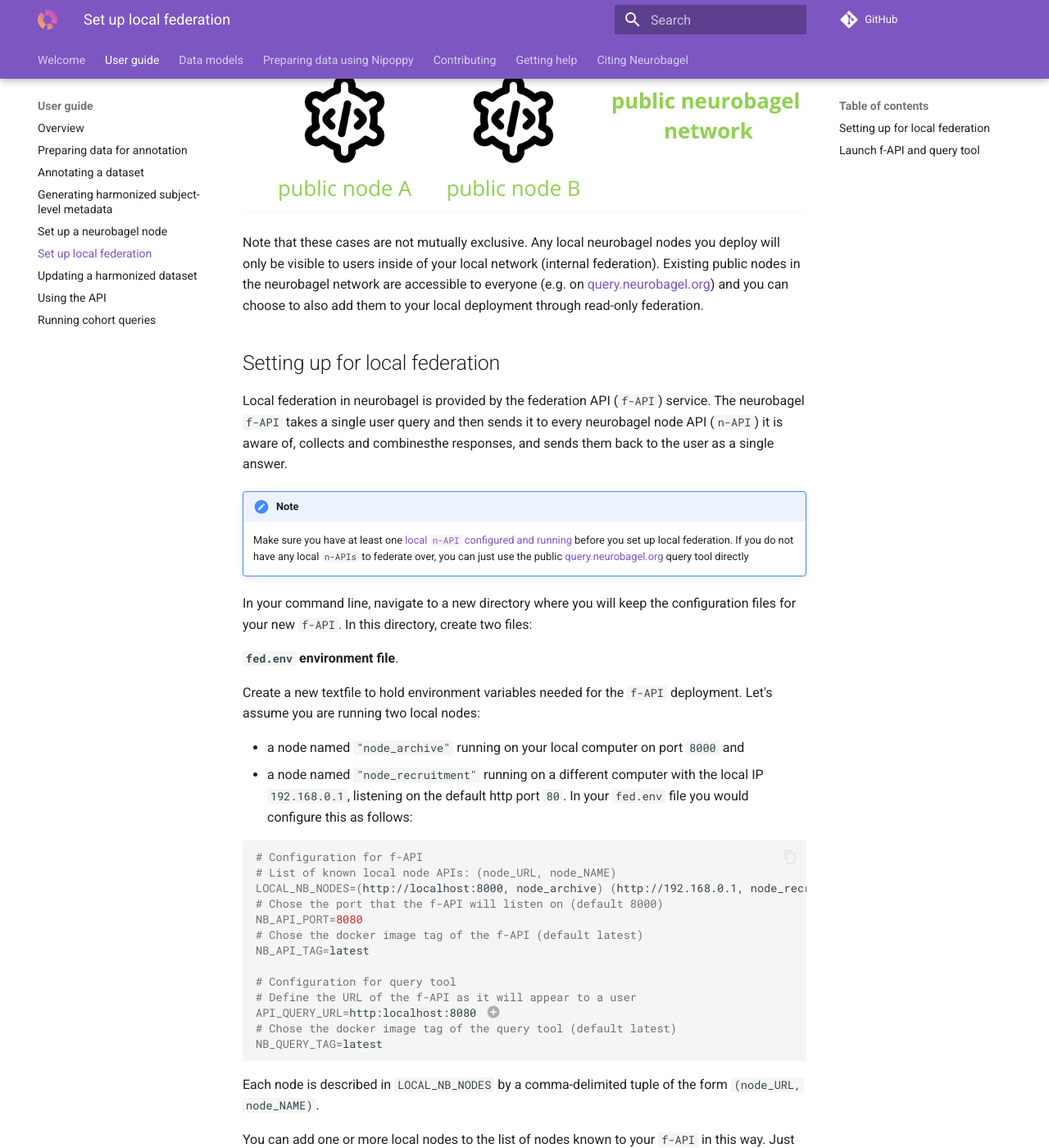
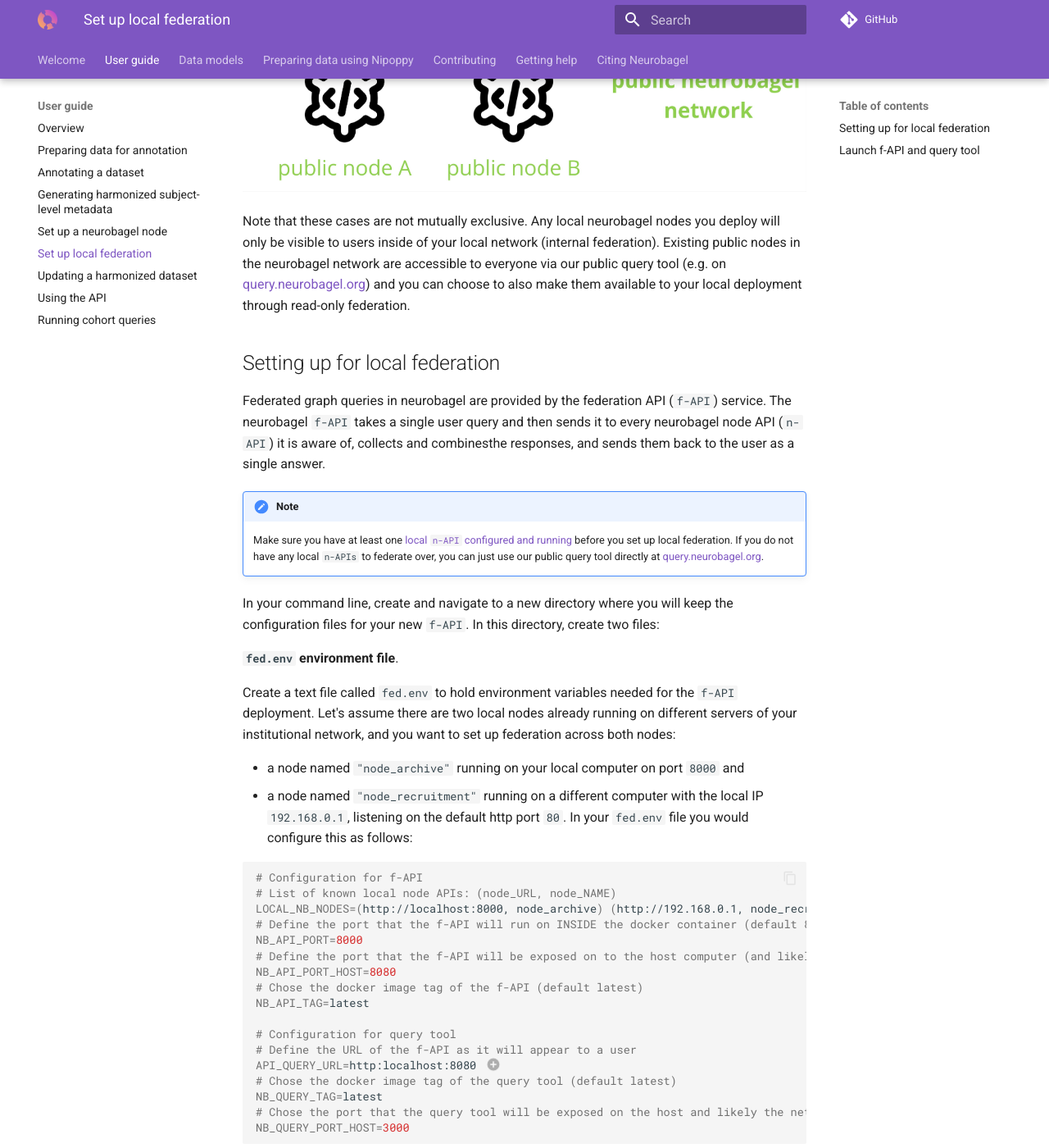
Before and after one commit to neurobagel/documentation, an MkDocs documentation site: the page built from docs/federate.md, in a window 1280 px wide and 1400 px high, scrolled down 946 px. Shown: the whole window at 82% size. Built offline with MkDocs 1.6.1 and Material for MkDocs 9.7.7, drawn with Linux system fonts in a browser that asks for light colours; comment, search, counter and statistics services are not loaded; some of the changed text lies outside the part shown.

Commit message:
Apply suggestions from code review
Co-authored-by: Alyssa Dai <alyssa.ydai@gmail.com>

````diff
--- a/docs/federate.md
+++ b/docs/federate.md
@@ -14,12 +14,12 @@ Note that these cases are not mutually exclusive.
 Any local neurobagel nodes you deploy will only be visible to users
 inside of your local network (internal federation).
 Existing public nodes in the neurobagel network are accessible
-to everyone (e.g. on [query.neurobagel.org](https://query.neurobagel.org/))
-and you can choose to also add them to your local deployment
+to everyone via our public query tool (e.g. on [query.neurobagel.org](https://query.neurobagel.org/))
+and you can choose to also make them available to your local deployment
 through read-only federation.
 
 ## Setting up for local federation
-Local federation in neurobagel is provided by the federation API (`f-API`) service.
+Federated graph queries in neurobagel are provided by the federation API (`f-API`) service.
 The neurobagel `f-API` takes a single user query and then sends it to every
 neurobagel node API (`n-API`) it is aware of, collects and combinesthe responses,
 and sends them back to the user as a single answer.
@@ -28,16 +28,15 @@ and sends them back to the user as a single answer.
 
     Make sure you have at least one [local `n-API` configured and running](infrastructure.md)
     before you set up local federation. If you do not have any local
-    `n-APIs` to federate over, you can just use the public [query.neurobagel.org](https://query.neurobagel.org/)
-    query tool directly
+    `n-APIs` to federate over, you can just use our public query tool directly at [query.neurobagel.org](https://query.neurobagel.org/).
 
-In your command line, navigate to a new directory where you will keep the configuration
+In your command line, create and navigate to a new directory where you will keep the configuration
 files for your new `f-API`. In this directory, create two files:
 
 **`fed.env` environment file**.
 
-Create a new textfile to hold environment variables needed for the `f-API` deployment.
-Let's assume you are running two local nodes:
+Create a text file called `fed.env` to hold environment variables needed for the `f-API` deployment.
+Let's assume there are two local nodes already running on different servers of your institutional network, and you want to set up federation across both nodes:
 
 - a node named `"node_archive"` running on your local computer on port `8000` and
 - a node named `"node_recruitment"` running on a different computer with the local IP `192.168.0.1`, listening on the default http port `80`.
@@ -47,8 +46,10 @@ In your `fed.env` file you would configure this as follows:
 # Configuration for f-API
 # List of known local node APIs: (node_URL, node_NAME)
 LOCAL_NB_NODES=(http://localhost:8000, node_archive) (http://192.168.0.1, node_recruitment)
-# Chose the port that the f-API will listen on (default 8000)
-NB_API_PORT=8080
+# Define the port that the f-API will run on INSIDE the docker container (default 8000)
+NB_API_PORT=8000
+# Define the port that the f-API will be exposed on to the host computer (and likely the outside network)
+NB_API_PORT_HOST=8080
 # Chose the docker image tag of the f-API (default latest)
 NB_API_TAG=latest
 
@@ -57,6 +58,8 @@ NB_API_TAG=latest
 API_QUERY_URL=http:localhost:8080 # (1)!
 # Chose the docker image tag of the query tool (default latest)
 NB_QUERY_TAG=latest
+# Chose the port that the query tool will be exposed on the host and likely the network (default 3000)
+NB_QUERY_PORT_HOST=3000
 ```
 
 1.  When a user users the graphical query tool to query your
@@ -67,15 +70,15 @@ NB_QUERY_TAG=latest
     as it will appear to a user on their own machine
     - otherwise the request will fail..
 
-Each node is described in `LOCAL_NB_NODES` by a comma-delimited tuple of the form `(node_URL, node_NAME)`.
+Each node to be federated over is described in the variable `LOCAL_NB_NODES` by a comma-delimited tuple of the form `(node_URL, node_NAME)`.
 
 You can add one or more local nodes to the list of nodes known to your `f-API` in this way.
-Just adjust the above snippets to your own deployment, and store it in a file called `fed.env`.
+Just adjust the above code snippet according to your own deployment, and store it in a file called `fed.env`.
 
 
 **`docker-compose.yml` docker config file**.
 
-Create a second textfile called `docker-compose.yml`.
+Create a second file called `docker-compose.yml`.
 This file describes the required services, ports and paths
 to launch the `f-API` together with a connected query tool.
 
````
Also changed, not shown: other parts of docs/federate.md (+1 -1 lines), docs/infrastructure.md (+9 -8 lines).
